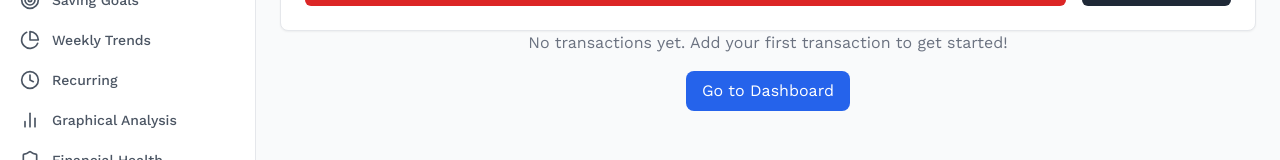
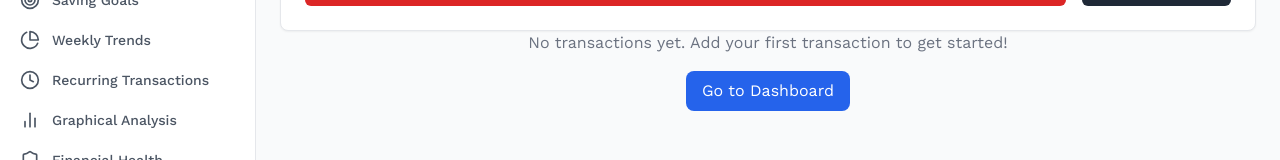
Before and after one commit to srummanf/Expense-Tracker, a React (Vite) app: page / in a window 1280 px wide. Shown: the part 338-498 px from the top of the page. Built offline with nearby package versions, Linux system fonts and the light colour scheme.

Commit message:
`✨✨ Refactor navigation items and update chart colors in DiscretionarySpendingAnalysis and WeeklySpendingTrends components`

```diff
--- a/src/App.tsx
+++ b/src/App.tsx
@@ -56,7 +56,7 @@ const navigationItems = [
   { id: "savings", label: "Saving Goals", icon: Target },
   { id: "weeklyTrends", label: "Weekly Trends", icon: PieChart },
   // { id: "cashFlow", label: "Cash Flow", icon: ArrowDownToLine },
-  { id: "recurring", label: "Recurring", icon: Clock },
+  { id: "recurring", label: "Recurring Transactions", icon: Clock },
   // { id: "budget", label: "Budget", icon: Wallet },
   // { id: "spending", label: "Spending", icon: PieChart },
   { id: "analysis", label: "Graphical Analysis", icon: BarChart2 },
--- a/src/components/DiscretionarySpendingAnalysis.tsx
+++ b/src/components/DiscretionarySpendingAnalysis.tsx
@@ -359,7 +359,7 @@ export function DiscretionarySpendingAnalysis({
             <div className="bg-white rounded-2xl shadow-xl border border-gray-100 p-8">
               <h3 className="text-xl font-bold text-gray-900 mb-6 flex items-center gap-2">
                 <span className="text-2xl">📈</span>
-                Budget vs Actual Comparison
+                <span className="text-[#b55757]">Target</span> vs <span className="text-[#57b560]">Actual</span> Comparison
               </h3>
               <div className="h-80">
                 <ResponsiveContainer width="100%" height="100%">
@@ -384,13 +384,13 @@ export function DiscretionarySpendingAnalysis({
                     />
                     <Bar
                       dataKey="target"
-                      fill="#e5e7eb"
+                      fill="#b55757"
                       name="target"
                       radius={[4, 4, 0, 0]}
                     />
                     <Bar
                       dataKey="actual"
-                      fill="#3b82f6"
+                      fill="#57b560"
                       name="actual"
                       radius={[4, 4, 0, 0]}
                     />
--- a/src/components/WeeklySpendingTrends.tsx
+++ b/src/components/WeeklySpendingTrends.tsx
@@ -206,14 +206,18 @@ export function WeeklySpendingTrends({ transactions }: WeeklySpendingTrendsProps
             />
             <Tooltip
               formatter={(value: number, name) => {
-                return [formatCurrency(value), name === "expenses" ? "Expenses" : "Income"];
+                let label = '';
+                if (name === 'expenses') label = 'Expenses';
+                else if (name === 'revenue') label = 'Income';
+                else label = String(name);
+                return [formatCurrency(value), label];
               }}
               labelFormatter={(label) => `Date: ${label}`}
             />
             <Bar
               dataKey="revenue"
               name="Income"
-              fill="#3b82f6"
+              fill="#1ba64f"
               radius={[4, 4, 0, 0]}
               onClick={(data) => setSelectedDay(data.fullDate)}
             />
```
